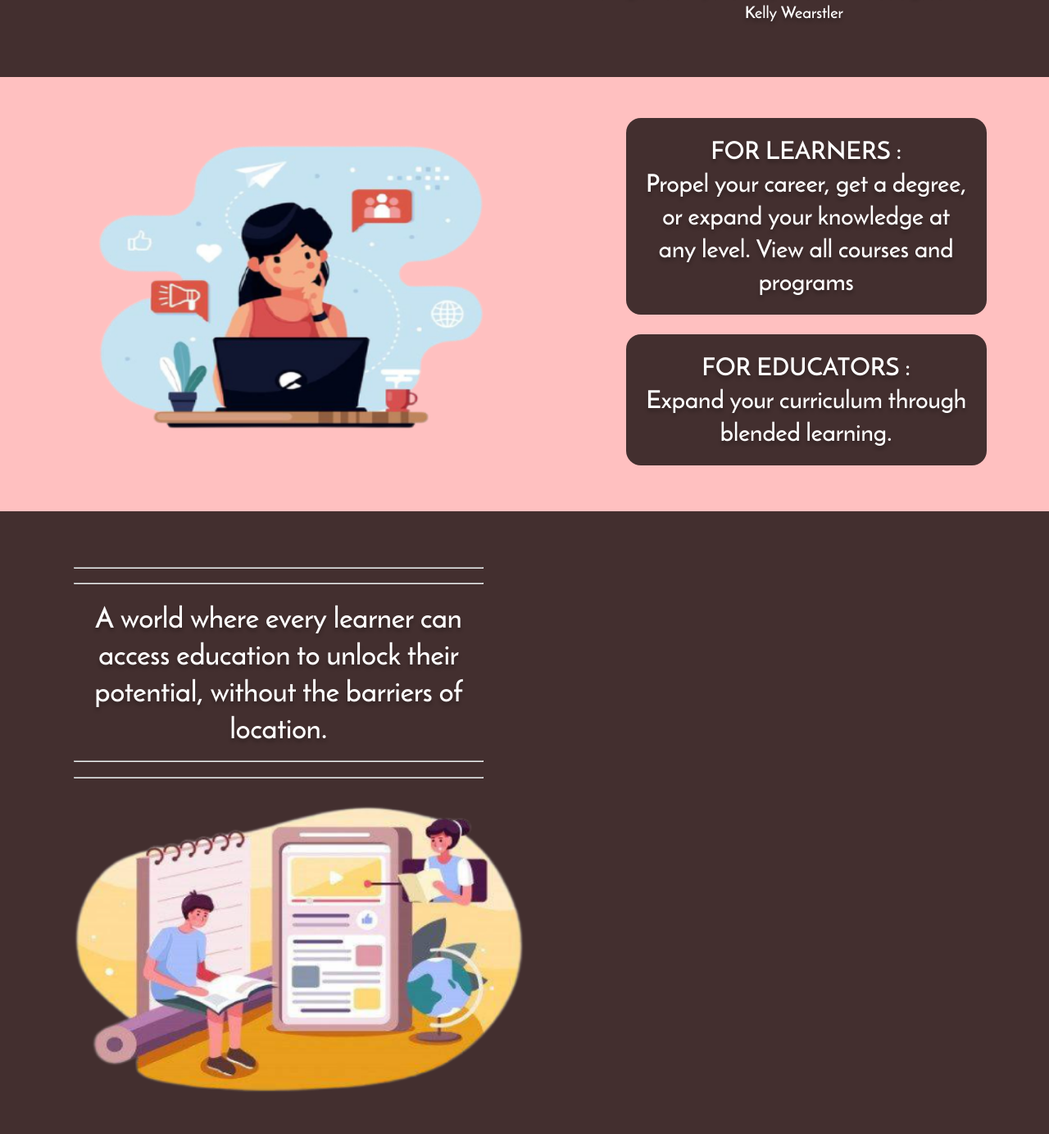
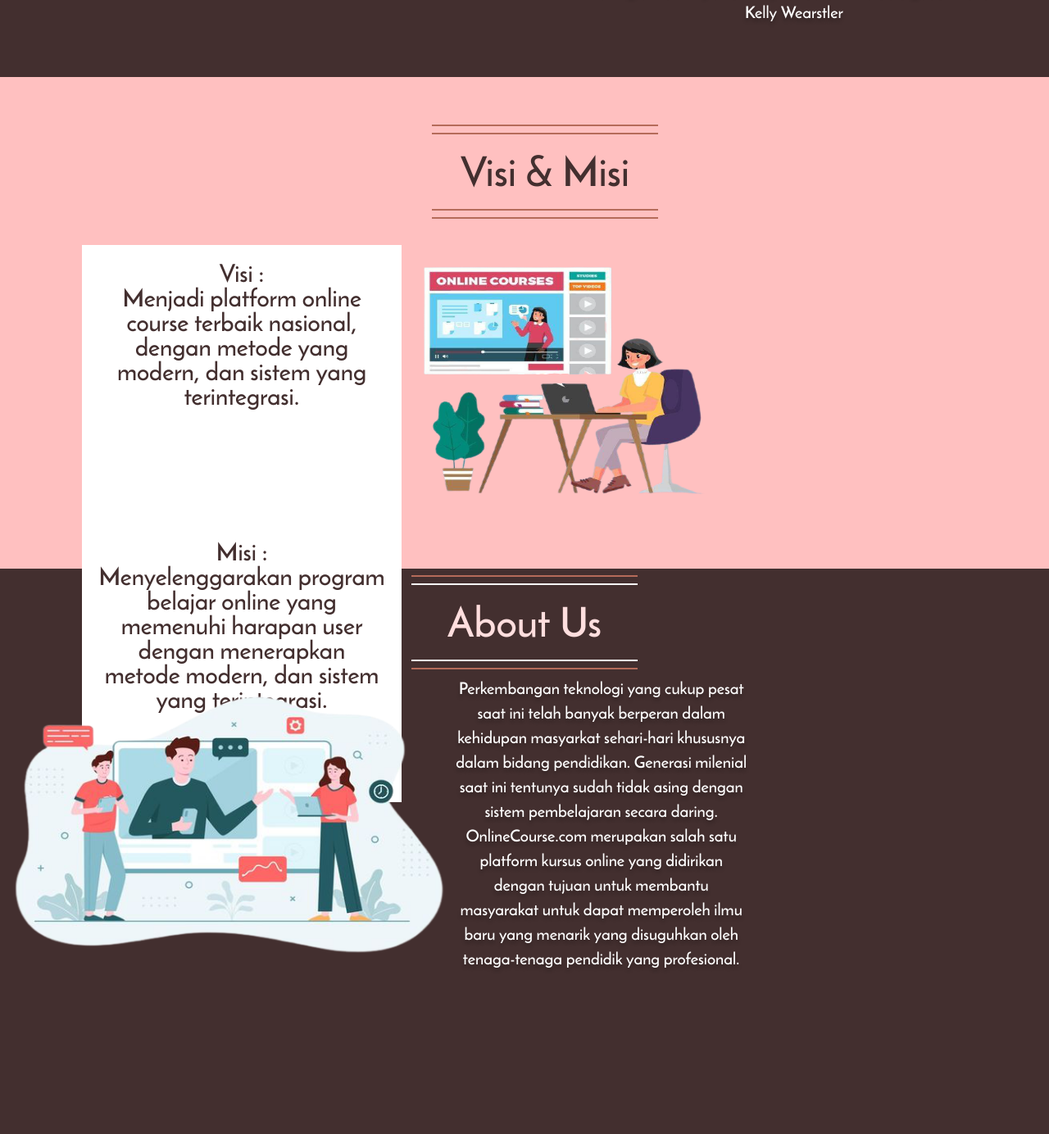
Before and after one commit to NadiaClarissaHermawan/StudieKuy-Online-Course, a PHP site: template view/index.php in a window 1280 px wide. Shown: the part 516-1900 px from the top of the page at 82% size. After the commit the page ends 1697 px from the top, so only its background shows below. Run offline with PHP 8.4, Linux system fonts and the light colour scheme; the template is opened without the code that fills it, so the values that code supplies are empty.

Commit message:
gabung index & about us

```diff
--- a/view/index.php
+++ b/view/index.php
@@ -24,39 +24,54 @@
         </div>
     </div>
 
-    <!-- blok pink tengah -->
+    <!-- pink tengah -->
     <div  id="pinkbgIdx">
-        <div class="inline" style="vertical-align:middle;">
-            <img src="view/images/index2.png" id="gambarIndex2"/>
+        <div class="content">
+            <hr class="hr1">
+            <hr class="hr1">
+            <div class="slideTitle" id="slide2">Visi & Misi</div>
+            <hr class="hr1">
+            <hr class="hr1">
         </div>
-        <div class="inline" style="vertical-align:middle;">
-            <div class="tulisanPutih kotakCoklat">
-                FOR LEARNERS :
+        <br>
+        <div class="inline" style="vertical-align: middle;">
+            <div class="kotakPutih tulisanCoklat" style="font-size: 30px;">
+                Visi :
                 <br>
-                Propel your career, get a degree, or expand your knowledge at any level.
-                View all courses and programs
+                Menjadi platform online course terbaik nasional,
+                dengan metode yang modern, dan sistem yang terintegrasi.
             </div>
-            <br>
-            <div class="tulisanPutih kotakCoklat">
-                FOR EDUCATORS :
+        </div>
+        <div class="inline" style="vertical-align: middle;">
+            <img src="view/images/aboutUs2.png" id="gambarIndex2"/>
+        </div>
+        <div class="inline" style="vertical-align: middle;">
+            <div class="kotakPutih tulisanCoklat" style="font-size: 30px;">
+                Misi :
                 <br>
-                Expand your curriculum through blended learning.
+                Menyelenggarakan program belajar online yang memenuhi harapan user dengan menerapkan metode modern, dan sistem yang terintegrasi.
             </div>
         </div>
     </div>
 
-    <!-- blok coklat bawah -->
-    <div style="padding-left: 90px; padding-top: 50px">
-        <div class="inline tulisanPutih" id="aWorldWhere">
-            <hr>
-            <hr>
-            A world where every learner can access education to unlock their potential,
-            without the barriers of location.
-            <hr>
-            <hr>
+    <!-- blok coklat paling atas  -->
+    <div style="height: 480px">
+        <div class="content">
+            <hr class="hr1">
+            <hr class="hr2">
+            <div class="slideTitle" id="slide1">About Us</div>
+            <hr class="hr2">
+            <hr class="hr1">
         </div>
-        <div class="inline">
-            <img src="view/images/index3.png" id="gambarIndex3"/>
+        <div class="inline" style="vertical-align:middle;">
+            <img src="view/images/aboutUs1.png" id="gambarIndex1"/>
+        </div>
+        <div class="inline" style="vertical-align:middle;">
+            <div class="tulisanPutih" id="about-us">
+                Perkembangan teknologi yang cukup pesat saat ini telah banyak berperan dalam kehidupan masyarkat sehari-hari khususnya dalam bidang pendidikan. Generasi milenial saat ini tentunya sudah tidak asing dengan sistem pembelajaran secara daring.
+
+                OnlineCourse.com merupakan salah satu platform kursus online yang didirikan dengan tujuan untuk membantu masyarakat untuk dapat memperoleh ilmu baru yang menarik yang disuguhkan oleh tenaga-tenaga pendidik yang profesional.
+            </div>
         </div>
     </div>
 
--- a/view/layout/style/style.css
+++ b/view/layout/style/style.css
@@ -116,7 +116,7 @@ body {
 --------------------
  */
 
-svg {
+ svg {
     display: inline-block;
     position: absolute;
     top: 0;
@@ -171,9 +171,8 @@ svg {
 }
 
 #gambarIndex2 {
-    width: 550px;
-    height: 400px;
-    margin-right: 130px;
+    width: 380px;
+    height: 320px;
 }
 
 .inline {
@@ -183,8 +182,8 @@ svg {
 #pinkbgIdx {
     background-color: #FFC0C0;
     padding: 50px;
-    height: 430px;
-    padding-left: 80px;
+    height: 500px;
+    padding-left: 100px;
 }
 
 .kotakCoklat {
@@ -208,9 +207,22 @@ svg {
     vertical-align: middle;
     font-size: 35px;
     line-height: 45px;
-    width: 500px;
+    width: 600px;
     height: 260px;
     margin-right: 90px;
+}
+
+.kotakPutih {
+    display: flex;
+    vertical-align: middle;
+    justify-content: center;
+    margin: 0px;
+    width: 350px;
+    height: 300px;
+    background-color: white;
+    border: 0px solid black;
+
+    padding: 20px;
 }
 /* styling page userLogin.php
 --------------------
```
Also changed, not shown: view/aboutUs.php (deleted, +0 -76 lines).
